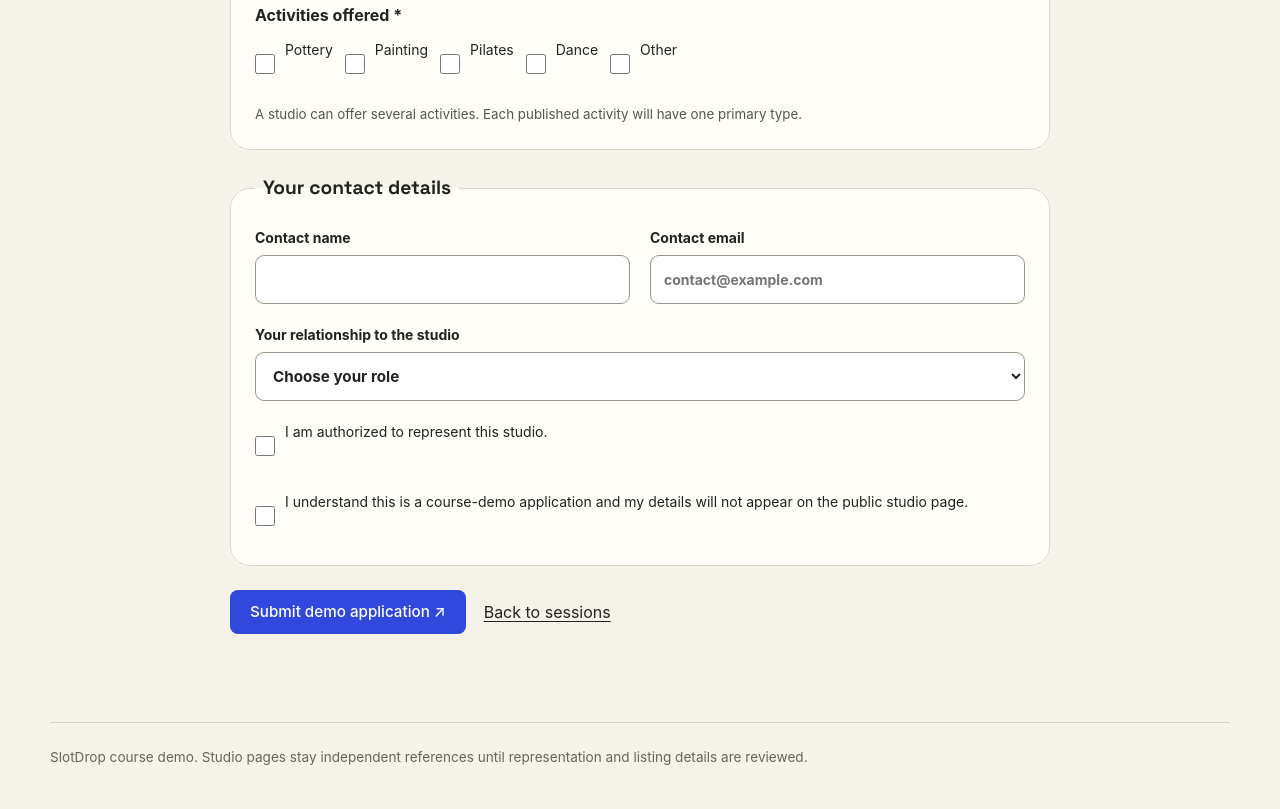
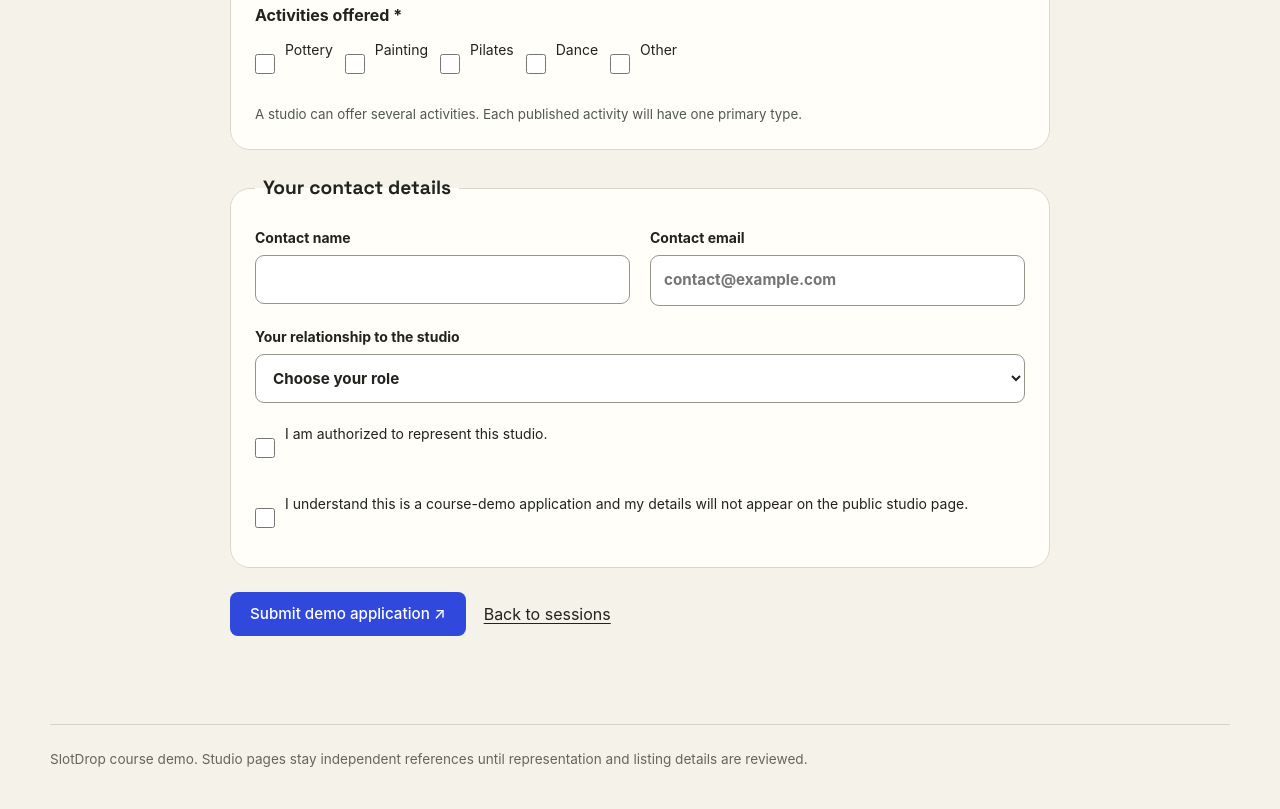
Before and after one commit to Frannaaa/slotdrop-gc2, a website with bundled scripts: page public/provider-apply.html in a window 1280 px wide. Shown: the part 938-1747 px from the top of the page. Built offline with nearby package versions, Linux system fonts and the light colour scheme.

Commit message:
fix(css): style Checkout email and Browse search inputs consistently

```diff
--- a/public/css/style.css
+++ b/public/css/style.css
@@ -144,6 +144,8 @@ button[type="submit"]:active {
    -------------------------------------------------------------------------- */
 input[type="text"],
 input[type="number"],
+input[type="email"],
+input[type="search"],
 select {
   width: 100%;
   padding: 0.6rem 0.75rem;
```
